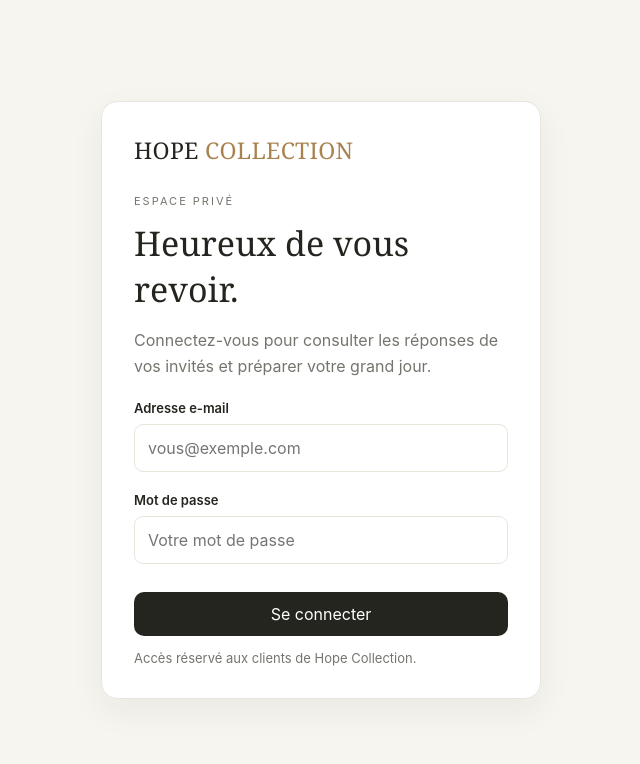
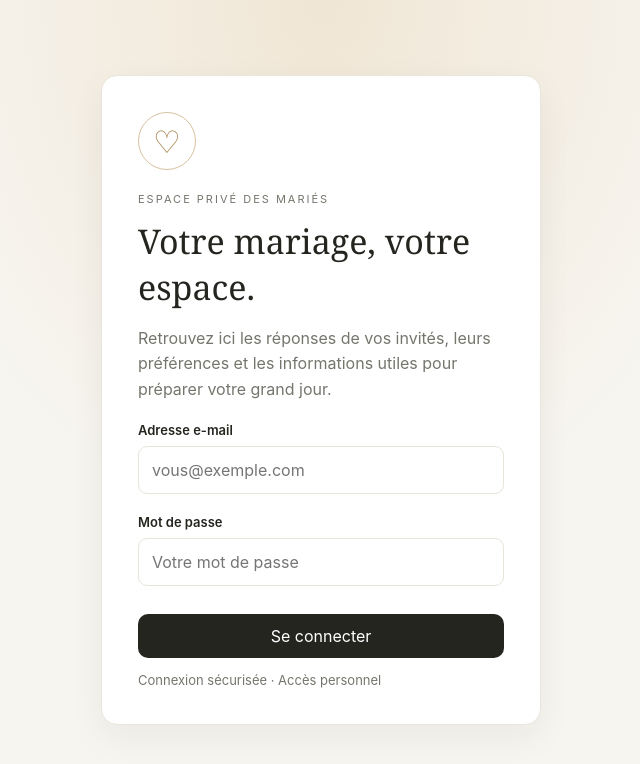
Before and after one commit to hopecollection/espace-client, a plain HTML site: page index.html in a window 1280 px wide. Shown: the whole page, without its empty margins (319-959 px from the left). Drawn offline with nearby package versions, Linux system fonts and the light colour scheme.

Commit message:
Personalize client dashboard for wedding couples

```diff
--- a/index.html
+++ b/index.html
@@ -4,7 +4,7 @@
   <meta charset="utf-8">
   <meta name="viewport" content="width=device-width, initial-scale=1">
   <meta name="theme-color" content="#f7f5f0">
-  <title>Espace client | Hope Collection</title>
+  <title>Mon espace mariage</title>
   <style>
     :root{--ink:#24251f;--muted:#74766d;--paper:#f7f5f0;--card:#fff;--line:#e9e5db;--gold:#a8834f;--green:#2d6a4f;--red:#a63d40;--shadow:0 12px 35px rgba(34,32,25,.06)}
     *{box-sizing:border-box}body{margin:0;background:var(--paper);color:var(--ink);font-family:Inter,ui-sans-serif,system-ui,-apple-system,BlinkMacSystemFont,"Segoe UI",sans-serif}button,input{font:inherit}button{cursor:pointer}
@@ -13,35 +13,35 @@
     .button{border:0;border-radius:10px;background:var(--ink);color:#fff;padding:12px 17px}.button.secondary{background:#f0ece3;color:var(--ink)}.button:disabled{opacity:.6;cursor:wait}
     .grid{display:grid;grid-template-columns:repeat(4,minmax(0,1fr));gap:15px;margin-bottom:24px}.stat,.panel,.login-card{background:var(--card);border:1px solid var(--line);border-radius:16px;box-shadow:var(--shadow)}.stat{padding:21px}.stat-label{color:var(--muted);font-size:13px}.stat-number{font-size:34px;line-height:1.2;margin-top:12px;font-weight:600}.stat-note{font-size:12px;color:var(--muted);margin-top:8px}.panel{padding:22px;margin-top:20px}.panel-head{display:flex;align-items:center;justify-content:space-between;gap:16px;margin-bottom:18px}.panel h2{font-family:Georgia,serif;font-weight:400;font-size:25px;margin:0}.tools{display:flex;gap:10px;flex-wrap:wrap}.field{border:1px solid var(--line);background:#fff;border-radius:9px;padding:11px 12px;min-width:190px;outline-color:var(--gold)}
     .table-wrap{overflow-x:auto}table{width:100%;border-collapse:collapse;white-space:nowrap}th{text-align:left;font-size:11px;letter-spacing:1px;text-transform:uppercase;color:var(--muted);font-weight:600;padding:12px;border-bottom:1px solid var(--line)}td{padding:15px 12px;border-bottom:1px solid #f0ede7;font-size:14px}tbody tr:last-child td{border-bottom:0}.pill{display:inline-flex;align-items:center;border-radius:999px;padding:6px 10px;font-size:12px;font-weight:600}.pill.present{background:#e7f3ec;color:var(--green)}.pill.absent{background:#f9e9e8;color:var(--red)}.pill.pending{background:#f3efe5;color:#8b6a31}.muted{color:var(--muted)}.empty{padding:28px;text-align:center;color:var(--muted)}.split{display:grid;grid-template-columns:1fr 1fr;gap:20px}.drink-row{display:flex;justify-content:space-between;gap:14px;padding:13px 0;border-bottom:1px solid var(--line)}.drink-row:last-child{border-bottom:0}.bar{height:7px;background:#f0ede7;border-radius:8px;overflow:hidden;margin-top:8px}.bar span{display:block;height:100%;background:var(--gold);border-radius:8px}.hidden{display:none!important}
-    .login-screen{min-height:100vh;display:grid;place-items:center;padding:24px}.login-card{width:min(440px,100%);padding:32px}.login-card h1{font-family:Georgia,serif;font-weight:400;font-size:34px;margin:12px 0}.login-card p{color:var(--muted);line-height:1.6}.form-group{margin:20px 0}.form-group label{display:block;font-size:13px;font-weight:600;margin-bottom:8px}.form-group input{width:100%;padding:13px;border:1px solid var(--line);border-radius:9px;background:#fff}.login-card .button{width:100%;margin-top:8px}.notice{font-size:13px;line-height:1.5;margin-top:14px;color:var(--red)}.footer{color:var(--muted);font-size:12px;text-align:center;padding:25px 0}.statusline{font-size:13px;color:var(--muted);margin-top:12px}
+    .login-screen{min-height:100vh;display:grid;place-items:center;padding:24px;background:radial-gradient(ellipse at top,#f0e6d5 0,transparent 48%),var(--paper)}.login-card{width:min(440px,100%);padding:36px}.monogram{width:58px;height:58px;display:grid;place-items:center;border:1px solid #d8c29f;border-radius:50%;font-size:31px;color:var(--gold);font-family:Georgia,serif}.client-brand{display:flex;align-items:center;gap:12px}.client-brand-mark{width:42px;height:42px;border:1px solid #d8c29f;border-radius:50%;display:grid;place-items:center;color:var(--gold);font-size:24px}.client-brand-title{font-family:Georgia,serif;font-size:21px}.login-card h1{font-family:Georgia,serif;font-weight:400;font-size:34px;margin:12px 0}.login-card p{color:var(--muted);line-height:1.6}.form-group{margin:20px 0}.form-group label{display:block;font-size:13px;font-weight:600;margin-bottom:8px}.form-group input{width:100%;padding:13px;border:1px solid var(--line);border-radius:9px;background:#fff}.login-card .button{width:100%;margin-top:8px}.notice{font-size:13px;line-height:1.5;margin-top:14px;color:var(--red)}.footer{color:var(--muted);font-size:12px;text-align:center;padding:25px 0}.statusline{font-size:13px;color:var(--muted);margin-top:12px}
     @media(max-width:850px){.grid{grid-template-columns:repeat(2,minmax(0,1fr))}.split{grid-template-columns:1fr}.hero{align-items:flex-start;flex-direction:column}}@media(max-width:520px){.wrap{width:min(100% - 22px,1180px)}.grid{gap:10px}.stat{padding:15px}.stat-number{font-size:29px}.panel{padding:15px}.panel-head{align-items:flex-start;flex-direction:column}.field{min-width:0;width:100%}.tools{width:100%}.tools>*{flex:1}.topbar{padding:17px 0}.brand{font-size:20px}}
   </style>
 </head>
 <body>
   <section id="loginScreen" class="login-screen">
     <div class="login-card">
-      <div class="brand">HOPE <span>COLLECTION</span></div>
-      <div class="eyebrow" style="margin-top:28px">Espace privé</div>
-      <h1>Heureux de vous revoir.</h1>
-      <p>Connectez-vous pour consulter les réponses de vos invités et préparer votre grand jour.</p>
+      <div class="monogram" aria-hidden="true">♡</div>
+      <div class="eyebrow" style="margin-top:22px">Espace privé des mariés</div>
+      <h1>Votre mariage, votre espace.</h1>
+      <p>Retrouvez ici les réponses de vos invités, leurs préférences et les informations utiles pour préparer votre grand jour.</p>
       <form id="loginForm">
         <div class="form-group"><label for="email">Adresse e-mail</label><input id="email" type="email" autocomplete="username" placeholder="vous@exemple.com" required></div>
         <div class="form-group"><label for="password">Mot de passe</label><input id="password" type="password" autocomplete="current-password" placeholder="Votre mot de passe" required></div>
         <button id="loginButton" class="button" type="submit">Se connecter</button>
         <div id="loginMessage" class="notice" role="alert"></div>
       </form>
-      <div class="statusline">Accès réservé aux clients de Hope Collection.</div>
+      <div class="statusline">Connexion sécurisée · Accès personnel</div>
     </div>
   </section>
 
   <div id="dashboard" class="hidden">
     <header class="wrap topbar">
-      <div class="brand">HOPE <span>COLLECTION</span><div class="eyebrow" style="margin-top:5px">Espace client</div></div>
+      <div class="client-brand"><span class="client-brand-mark" aria-hidden="true">♡</span><div><div class="client-brand-title">Mon espace mariage</div><div class="eyebrow" style="margin-top:5px">Votre tableau de bord privé</div></div></div>
       <button id="logoutButton" class="button secondary" type="button">Se déconnecter</button>
     </header>
     <main class="wrap">
       <section class="hero">
-        <div><div class="eyebrow">Votre mariage, en un coup d'œil</div><h1 id="coupleNames">Votre tableau de bord</h1><p>Suivez les confirmations de présence et les préférences de vos invités.</p></div>
+        <div><div class="eyebrow">Bienvenue dans votre espace</div><h1 id="coupleNames">Votre tableau de bord</h1><p>Suivez les confirmations de présence et les préférences de vos invités.</p></div>
         <div id="weddingDate" class="date"></div>
       </section>
       <div id="loadMessage" class="statusline" role="status"></div>
@@ -60,7 +60,7 @@
         <article class="panel"><div class="panel-head"><h2>Préférences de boissons</h2></div><div id="drinkSummary" class="muted">Les choix apparaîtront lorsque les invités auront répondu.</div></article>
         <article class="panel"><div class="panel-head"><h2>À propos de vos données</h2></div><p class="muted" style="line-height:1.7;margin:0">Cet espace est en consultation seule. Les réponses affichées proviennent de votre invitation. Vous ne pouvez pas modifier les réponses depuis ce tableau de bord.</p></article>
       </section>
-      <footer class="footer">Hope Collection · Un jour unique, des souvenirs précieux.</footer>
+      <footer class="footer">Un espace privé pensé pour accompagner votre grand jour.</footer>
     </main>
   </div>
 
```
